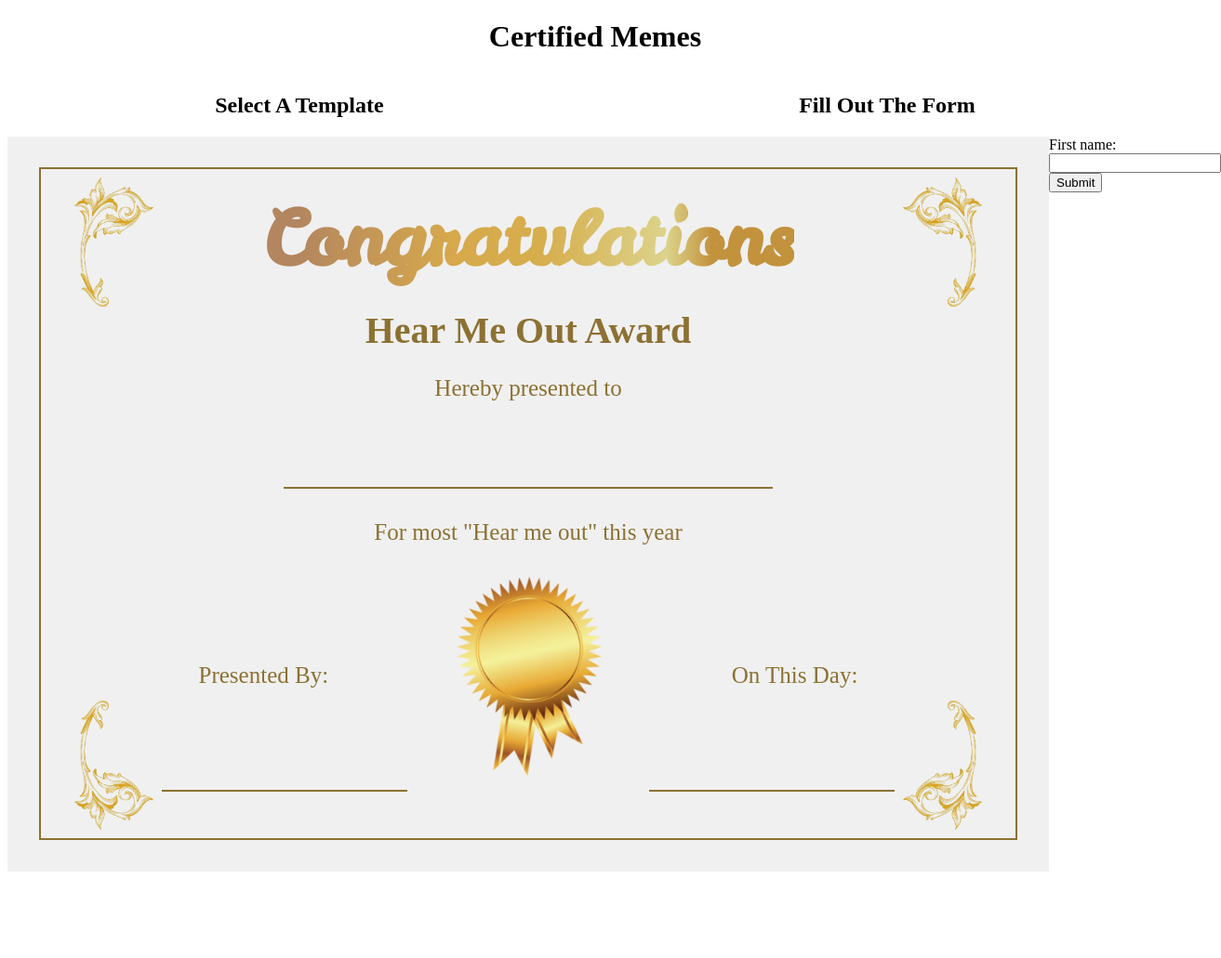
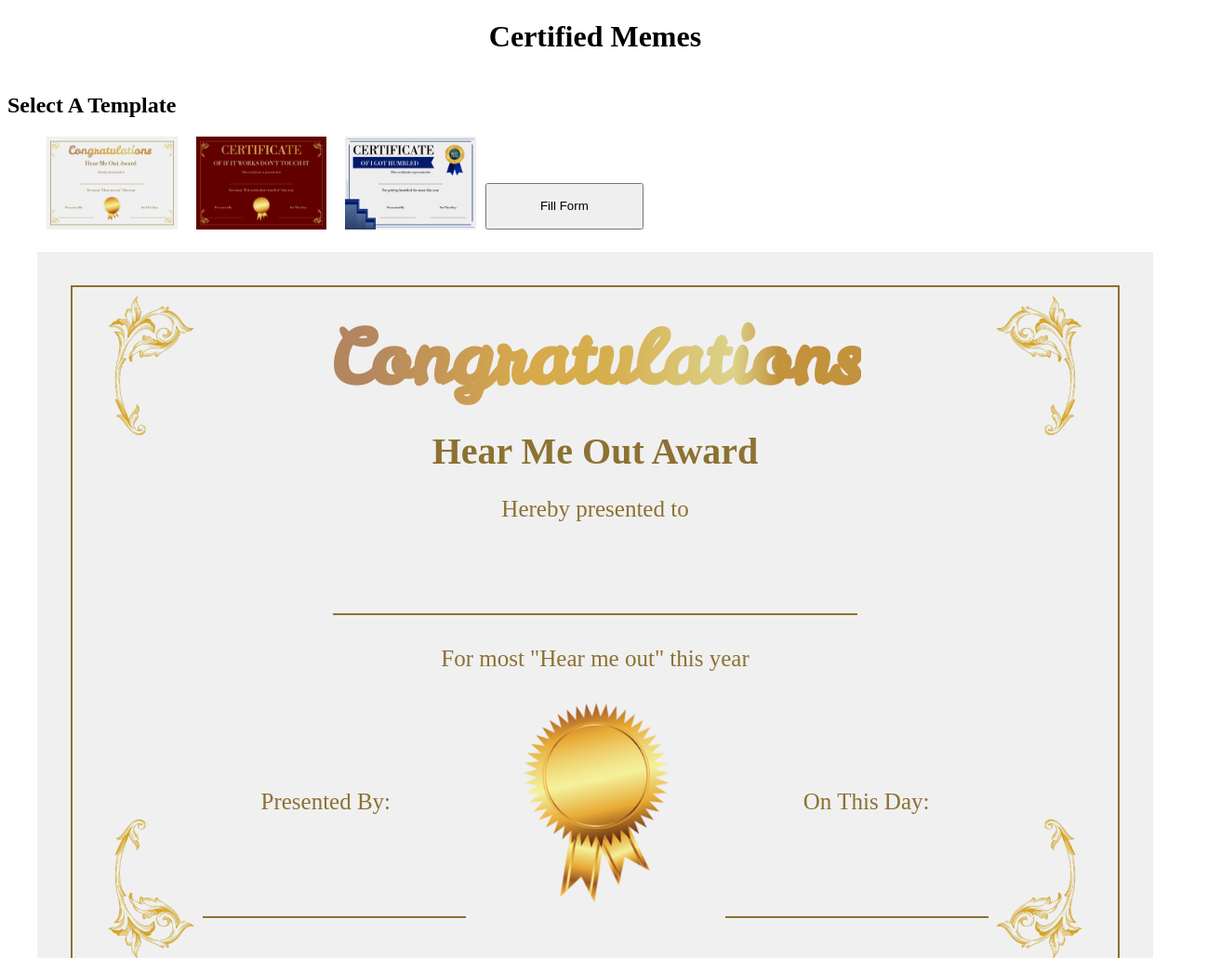
Before and after one commit to 3elinda/js-certified-memes, a plain HTML site: page index.html in a window 1280 px wide. Shown: the top 1031 px of the page at 93% size, 1313 px wide, since content can reach past the window. Before the commit the page ends 946 px from the top, so only its background shows below. Drawn offline with Linux system fonts and the light colour scheme; a web font is replaced by a local one.

Commit message:
js-certified-memes

```diff
--- a/index.html
+++ b/index.html
@@ -12,12 +12,16 @@
     <!-- <h2>Create A Certificate</h2> -->
     <div class="container-h2">
       <h2>Select A Template</h2>
-      <h2>Fill Out The Form</h2>
     </div>
 
     <div class="main-aside-container">
       <main>
-        <div class="cert-options"></div>
+        <div class="cert-options">
+          <img src="/images/certificate 1.png" alt="certificate1">
+          <img src="/images/certificate 2.png" alt="certificate2">
+          <img src="/images/certificate 3.png" alt="certificate3">
+          <button class="form-btn">Fill Form</button>
+        </div>
         <div class="certificate">
           <div class="cert-sect-1-2">
           <section class="cert-section1">
@@ -45,13 +49,13 @@
       <div class="certificate-3"></div> -->
       </main>
 
-      <aside>
+      <!-- <aside>
         <form action="">
           <label for="name">First name:</label><br />
           <input type="text" id="name" name="name" /> <br />
           <input type="submit" />
         </form>
-      </aside>
+      </aside> -->
     </div>
   </body>
 </html>
--- a/styles.css
+++ b/styles.css
@@ -65,26 +65,40 @@ h4 {
 .container-h2 {
   /* border: 2px solid blue; */
   display: flex;
-  flex-direction: row;
-  justify-content: space-around;
+}
+
+.main-aside-container {
+  /* border: 2px solid pink; */
+  display: flex;
+  justify-content: center;
+  /* justify-content: space-around; */
 }
 
 main {
   /* border: 2px solid red; */
 }
 
-.main-aside-container {
-  /* border: 2px solid pink; */
+.cert-options {
   display: flex;
-  justify-content: space-between;
-  /* justify-content: space-around; */
+  margin-bottom: 2%;
+}
+
+.cert-options img {
+  height: 100px;
+  margin: 0 10px;
+}
+
+.form-btn {
+  height: 50px;
+  width: 170px;
+  align-self: flex-end;
 }
 
 .certificate {
   background-color: var(--color-background);
   display: flex;
   flex-direction: column;
-  width: 70rem;
+  width: 75rem;
   /* margin-left: 5%; */
 }
 
@@ -128,7 +142,7 @@ main {
   display: flex;
   justify-content: space-around;
   align-items: center;
-  margin: 0 10%;
+  margin: 0 12%;
   /* border: 2px solid hotpink; */
 }
 
```
Also changed, not shown: images/certificate 1.png (added), images/certificate 2.png (added), images/certificate 3.png (added).
